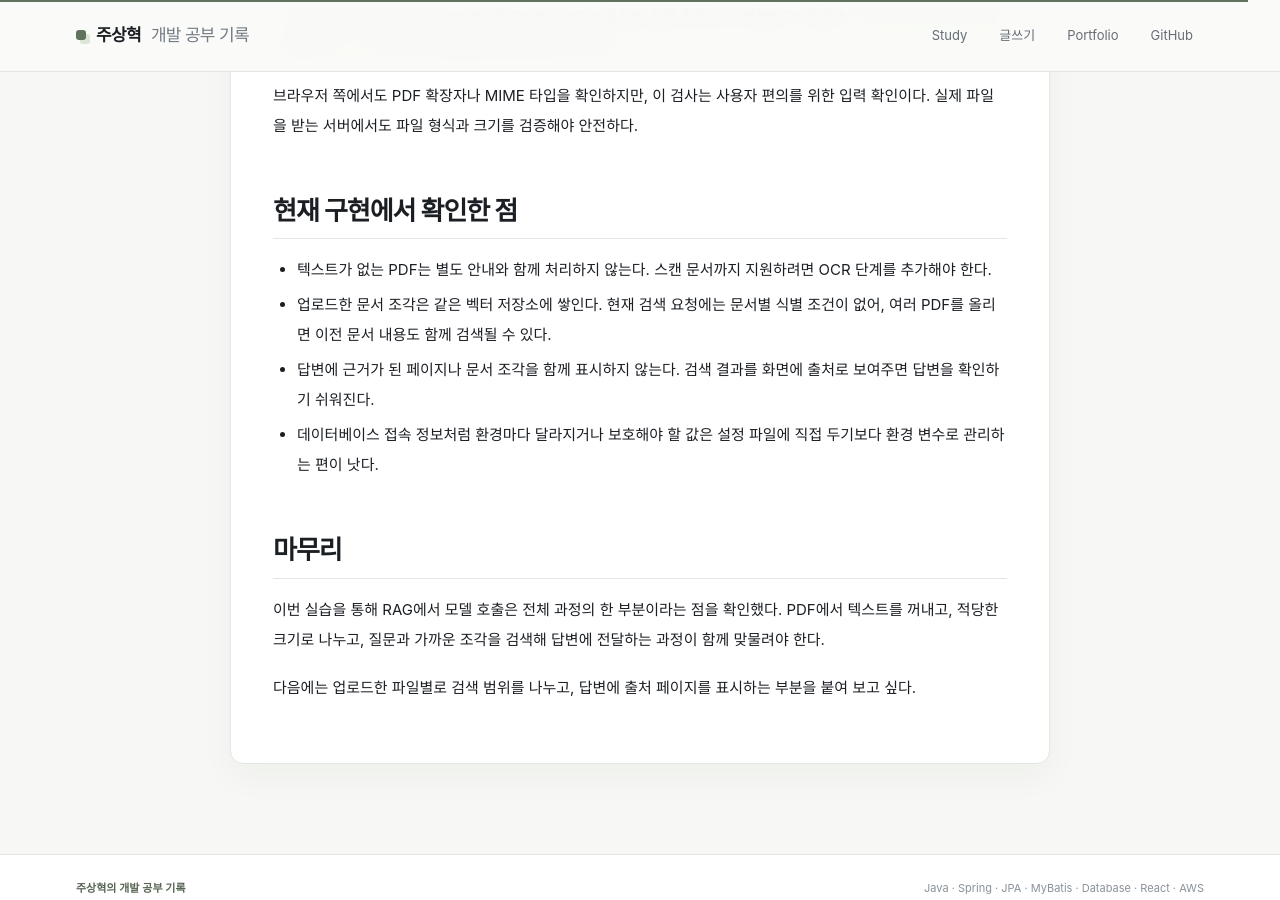
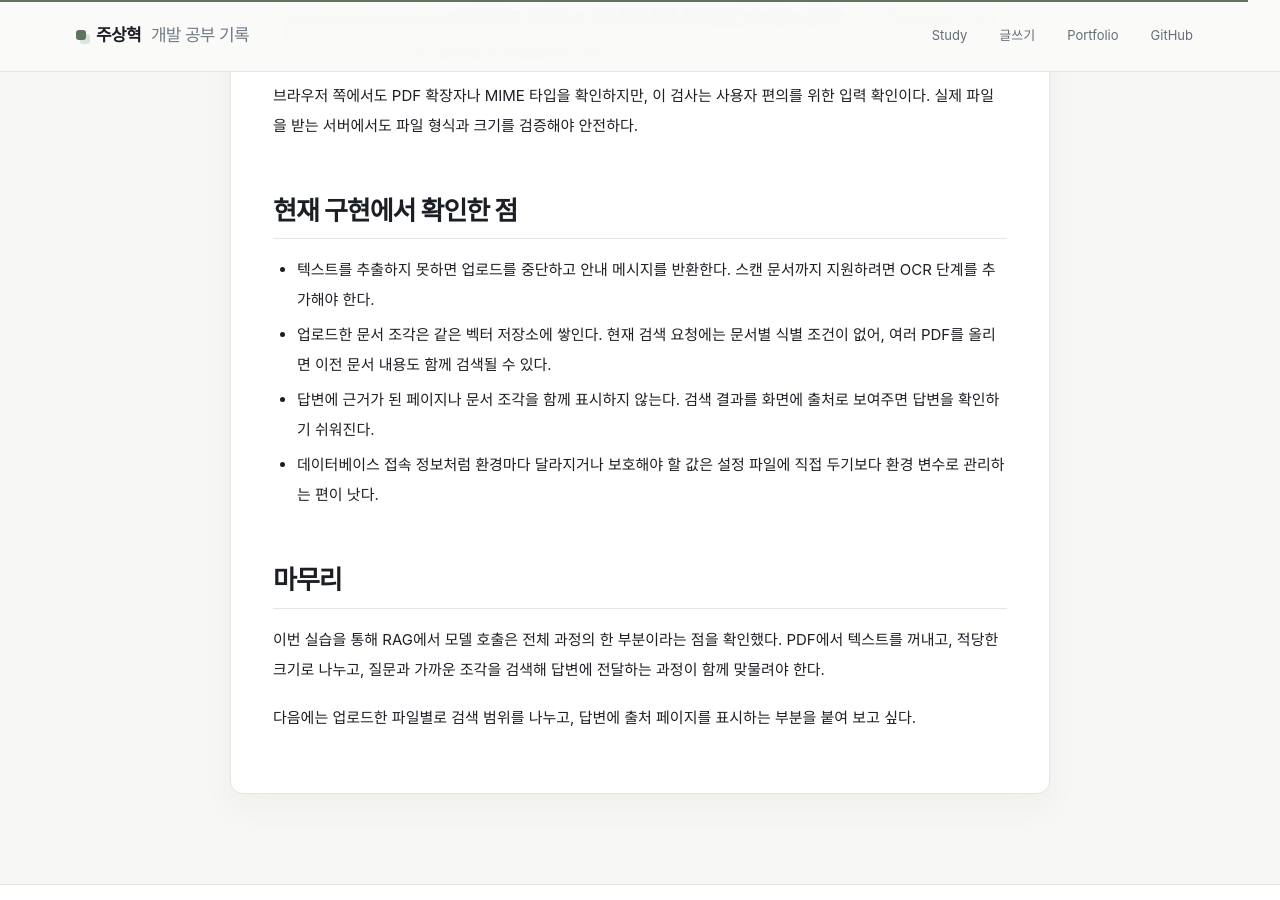
Before and after one commit to zuzusnasna/zuzusnasna.github.io, a Jekyll site: the page built from _posts/2026-11-05-Spring-AI-PDF-RAG-pgvector-실습.md, in a window 1280 px wide and 900 px high, scrolled down 2060 px. Built offline with Jekyll 4.4.1, drawn with Linux system fonts in a browser that asks for light colours; some web fonts are replaced.

Commit message:
Clarify PDF text extraction behavior

```diff
--- a/_posts/2026-11-05-Spring-AI-PDF-RAG-pgvector-실습.md
+++ b/_posts/2026-11-05-Spring-AI-PDF-RAG-pgvector-실습.md
@@ -48,7 +48,7 @@ vectorStore.accept(chunks);
 
 ## 현재 구현에서 확인한 점
 
-- 텍스트가 없는 PDF는 별도 안내와 함께 처리하지 않는다. 스캔 문서까지 지원하려면 OCR 단계를 추가해야 한다.
+- 텍스트를 추출하지 못하면 업로드를 중단하고 안내 메시지를 반환한다. 스캔 문서까지 지원하려면 OCR 단계를 추가해야 한다.
 - 업로드한 문서 조각은 같은 벡터 저장소에 쌓인다. 현재 검색 요청에는 문서별 식별 조건이 없어, 여러 PDF를 올리면 이전 문서 내용도 함께 검색될 수 있다.
 - 답변에 근거가 된 페이지나 문서 조각을 함께 표시하지 않는다. 검색 결과를 화면에 출처로 보여주면 답변을 확인하기 쉬워진다.
 - 데이터베이스 접속 정보처럼 환경마다 달라지거나 보호해야 할 값은 설정 파일에 직접 두기보다 환경 변수로 관리하는 편이 낫다.
```
